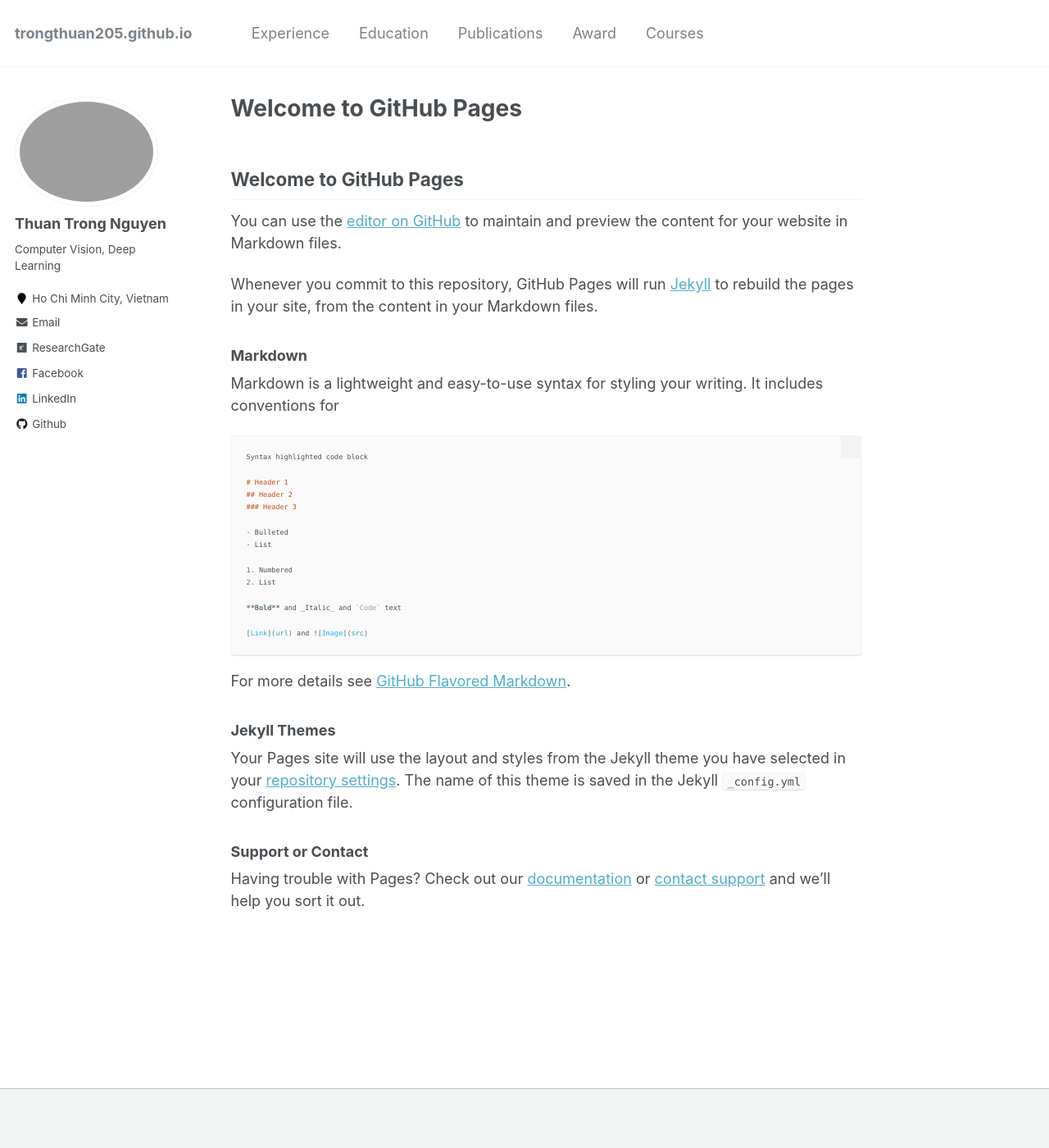
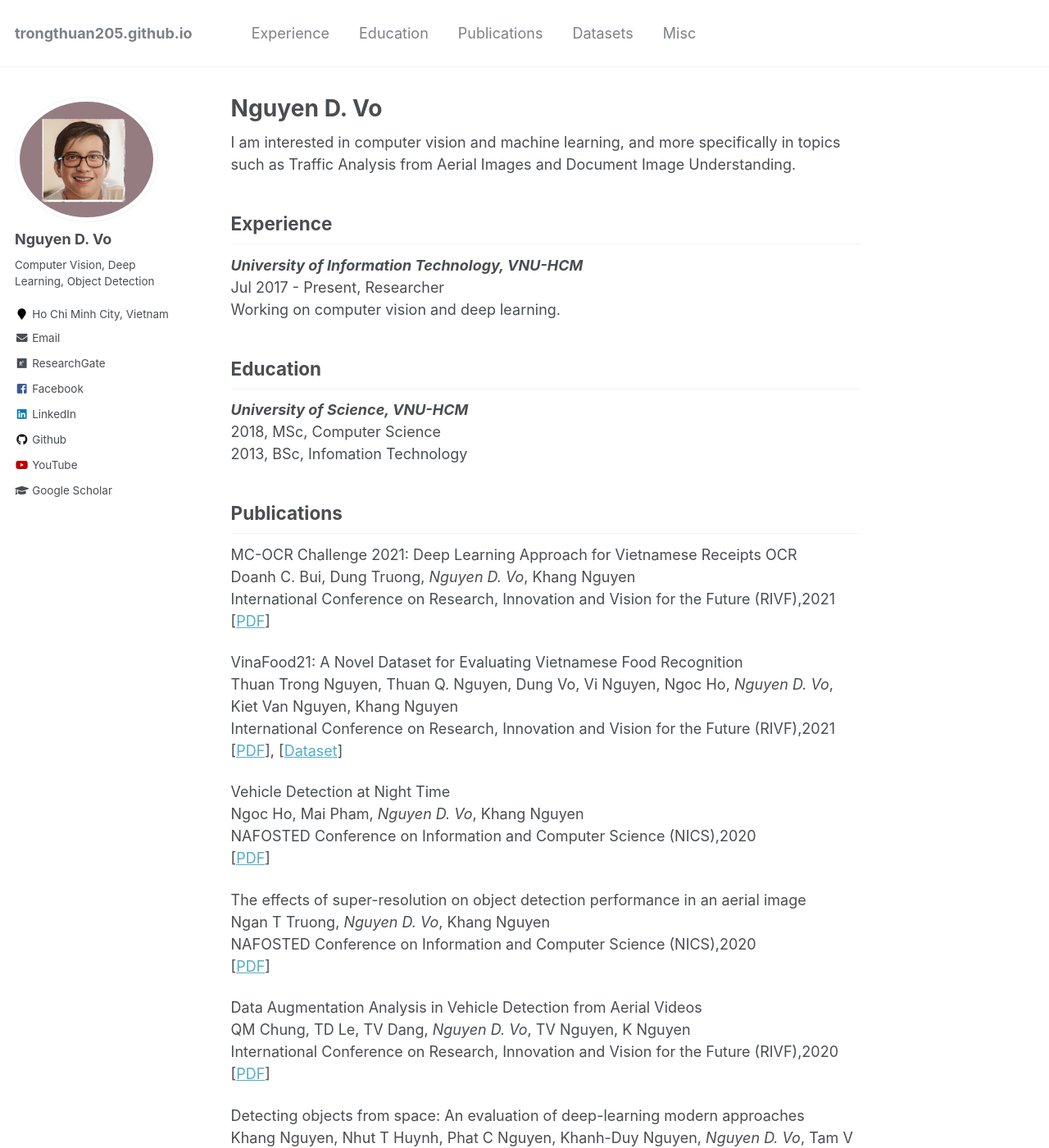
Before and after one commit to trongthuan205/trongthuan205.github.io, a Jekyll site: the page built from _pages/about.md, in a window 1280 px wide and 1400 px high. Shown: the whole window at 82% size. Built offline with Jekyll 4.4.1, drawn with Linux system fonts in a browser that asks for light colours; our own code applies the rules of GitHub Pages for plain Markdown files; some of the changed text lies outside the part shown.

Commit message:
'update_1'

````diff
--- a/_config.yml
+++ b/_config.yml
@@ -9,11 +9,11 @@
 locale                   : "en-US"
 title                    :
 title_separator          :
-name                     : &name "Thuan Nguyen Trong"
+name                     : &name "Your Name"
 description              : &description "personal description"
-url                      : https://trongthuan205.github.io # the base hostname & protocol for your site e.g. "https://mmistakes.github.io"
+url                      : https://nguyenvd-uit.github.io # the base hostname & protocol for your site e.g. "https://mmistakes.github.io"
 baseurl                  : "" # the subpath of your site, e.g. "/blog"
-repository               : "trongthuan205/trongthuan205.github.io"
+repository               : "nguyenvd-uit/nguyenvd-uit.github.io"
 teaser                   :  # filename of teaser fallback teaser image placed in /images/, .e.g. "500x300.png"
 breadcrumbs              : false # true, false (default)
 words_per_minute         : 160
@@ -80,29 +80,29 @@ analytics:
 
 # Site Author
 author:
-  name             : "Thuan Trong Nguyen"
-  avatar           : "ThuanNT.png"
-  bio              : "Computer Vision, Deep Learning"
+  name             : "Nguyen D. Vo"
+  avatar           : "profile.png"
+  bio              : "Computer Vision, Deep Learning, Object Detection"
   location         : "Ho Chi Minh City, Vietnam"
   employer         :
   pubmed           : # "https://www.ncbi.nlm.nih.gov/pubmed/?term=john+snow"
-  googlescholar    : # "http://yourfullgooglescholarurl.com"
-  email            : "18521471@gm.uit.edu.vn"
-  researchgate     : "https://www.researchgate.net/profile/Thuan-Nguyen-63"
+  googlescholar    : "https://scholar.google.com.vn/citations?user=LMLI9ZsAAAAJ&hl=vi"
+  email            : "nguyenvd@uit.edu.vn"
+  researchgate     : "https://www.researchgate.net/profile/Nguyen-D-Vo"
   uri              :
   bitbucket        :
   codepen          :
   dribbble         :
   flickr           :
-  facebook         : "https://www.facebook.com/thuan.nguyentrong205/"
+  facebook         : "voduynguyen.uit"
   foursquare       :
-  github           : "https://github.com/trongthuan205"
+  github           : "nguyenvd-uit"
   google_plus      :
   keybase          :
   instagram        :
   impactstory      : #"https://profiles.impactstory.org/u/xxxx-xxxx-xxxx-xxxx"
   lastfm           :
-  linkedin         : "https://www.linkedin.com/in/nguyen-trong-thuan-5073971b7/"
+  linkedin         : "võ-duy-nguyên-b6177995"
   orcid            :
   pinterest        :
   soundcloud       :
@@ -113,7 +113,7 @@ author:
   vine             :
   weibo            :
   xing             :
-  youtube          :
+  youtube          : "https://www.youtube.com/c/MR2901-nguyenvd"
   wikipedia        :
 
 
--- a/_pages/about.md
+++ b/_pages/about.md
@@ -1,6 +1,6 @@
 ---
 permalink: /
-title: "Thuan Trong Nguyen"
+title: "Nguyen D. Vo"
 excerpt: "About me"
 author_profile: true
 redirect_from:
@@ -8,21 +8,68 @@ redirect_from:
   - /about.html
 ---
 
-I'm Junior at University of Information Technology, Vietnam National University - Ho Chi Minh City. I am interested in Machine Learning and Computer Vision, specifically in  Document Image Understanding.
+I am interested in computer vision and machine learning, and more specifically in topics such as Traffic Analysis from Aerial Images and Document Image Understanding.
 
 ## <a name="exp"></a> Experience
 
+***University of Information Technology, VNU-HCM***<br/>
+Jul 2017 - Present, Researcher<br/>
+Working on computer vision and deep learning.<br/>
 
 ## <a name="edu"></a> Education
 
-***University of Information Technology, VNU***<br/>
-2018 - expected 2022, Bachelor of Data Science
+***University of Science, VNU-HCM***<br/>
+2018, MSc, Computer Science<br/>
+2013, BSc, Infomation Technology<br/>
 
 ## <a name="publication"></a> Publications
 
+MC-OCR Challenge 2021: Deep Learning Approach for Vietnamese Receipts OCR<br/>
+Doanh C. Bui, Dung Truong, *Nguyen D. Vo*, Khang Nguyen<br/>
+International Conference on Research, Innovation and Vision for the Future (RIVF),2021<br/>
+[[PDF](https://www.researchgate.net/publication/352794568_MC-OCR_Challenge_2021_Deep_Learning_Approach_for_Vietnamese_Receipts_OCR)]<br/>
 
 VinaFood21:  A Novel Dataset for Evaluating Vietnamese Food Recognition<br/>
 Thuan Trong Nguyen, Thuan Q. Nguyen, Dung Vo, Vi Nguyen, Ngoc Ho, *Nguyen D. Vo*, Kiet Van Nguyen, Khang Nguyen<br/>
 International Conference on Research, Innovation and Vision for the Future (RIVF),2021<br/>
 [[PDF](https://www.researchgate.net/publication/352900778_VinaFood21_A_Novel_Dataset_for_Evaluating_Vietnamese_Food_Recognition)],
 [[Dataset](https://github.com/nguyenvd-uit/uit-together-dataset/blob/main/VinaFood21.md)]<br/>
+
+Vehicle Detection at Night Time<br/>
+Ngoc Ho, Mai Pham, *Nguyen D. Vo*, Khang Nguyen<br/>
+NAFOSTED Conference on Information and Computer Science (NICS),2020<br/>
+[[PDF](https://ieeexplore.ieee.org/abstract/document/9335870)]<br/>
+
+The effects of super-resolution on object detection performance in an aerial image<br/>
+Ngan T Truong, *Nguyen D. Vo*, Khang Nguyen<br/>
+NAFOSTED Conference on Information and Computer Science (NICS),2020<br/>
+[[PDF](https://ieeexplore.ieee.org/abstract/document/9335859)]<br/>
+
+Data Augmentation Analysis in Vehicle Detection from Aerial Videos<br/>
+QM Chung, TD Le, TV Dang, *Nguyen D. Vo*, TV Nguyen, K Nguyen<br/>
+International Conference on Research, Innovation and Vision for the Future (RIVF),2020<br/>
+[[PDF](https://ieeexplore.ieee.org/abstract/document/9140740)]<br/>
+
+Detecting objects from space: An evaluation of deep-learning modern approaches<br/>
+Khang Nguyen, Nhut T Huynh, Phat C Nguyen, Khanh-Duy Nguyen, *Nguyen D. Vo*, Tam V Nguyen<br/>
+Electronics 9 (4), 583<br/>
+[[PDF](https://www.mdpi.com/2079-9292/9/4/583)]<br/>
+
+Ensemble of deep object detectors for page object detection.<br/>
+*Nguyen D. Vo*, Khanh Nguyen, Tam V Nguyen, Khang Nguyen<br/>
+International Conference on Ubiquitous Information Management and Communication (IMCOM), 2018<br/>
+[[PDF](https://dl.acm.org/doi/abs/10.1145/3164541.3164644)]<br/>
+
+<!-- ## <a name="award"></a> Award
+
+* Top 15 Zalo AI Challenge (Traffic Sign Detection)
+## <a name="courses"></a> Courses
+
+[Here](https://github.com/caodoanh2001/Certificates) -->
+
+## <a name="misc"></a> Misc
+**Teaching**<br/>
+2020 Spring , Statistical Learning,  VNUHCM-UIT, Teaching Assistant<br/>
+2020 Fall, Introduction to Programming, VNUHCM-UIT, Lecture<br/>
+2019 Spring , Statistical Learning,  VNUHCM-UIT, Teaching Assistant<br/>
+2019 Fall, Introduction to Programming, VNUHCM-UIT, Lecture<br/>
--- a/index.md
+++ /dev/null
@@ -1,37 +0,0 @@
-## Welcome to GitHub Pages
-
-You can use the [editor on GitHub](https://github.com/trongthuan205/trongthuan205.github.io/edit/main/index.md) to maintain and preview the content for your website in Markdown files.
-
-Whenever you commit to this repository, GitHub Pages will run [Jekyll](https://jekyllrb.com/) to rebuild the pages in your site, from the content in your Markdown files.
-
-### Markdown
-
-Markdown is a lightweight and easy-to-use syntax for styling your writing. It includes conventions for
-
-```markdown
-Syntax highlighted code block
-
-# Header 1
-## Header 2
-### Header 3
-
-- Bulleted
-- List
-
-1. Numbered
-2. List
-
-**Bold** and _Italic_ and `Code` text
-
-[Link](url) and ![Image](src)
-```
-
-For more details see [GitHub Flavored Markdown](https://guides.github.com/features/mastering-markdown/).
-
-### Jekyll Themes
-
-Your Pages site will use the layout and styles from the Jekyll theme you have selected in your [repository settings](https://github.com/trongthuan205/trongthuan205.github.io/settings/pages). The name of this theme is saved in the Jekyll `_config.yml` configuration file.
-
-### Support or Contact
-
-Having trouble with Pages? Check out our [documentation](https://docs.github.com/categories/github-pages-basics/) or [contact support](https://support.github.com/contact) and we’ll help you sort it out.
````
Also changed, not shown: _data/navigation.yml (+10 -4 lines), images/ThuanNT.jpg (deleted), images/_profile.png (added), images/profile.png (added).
